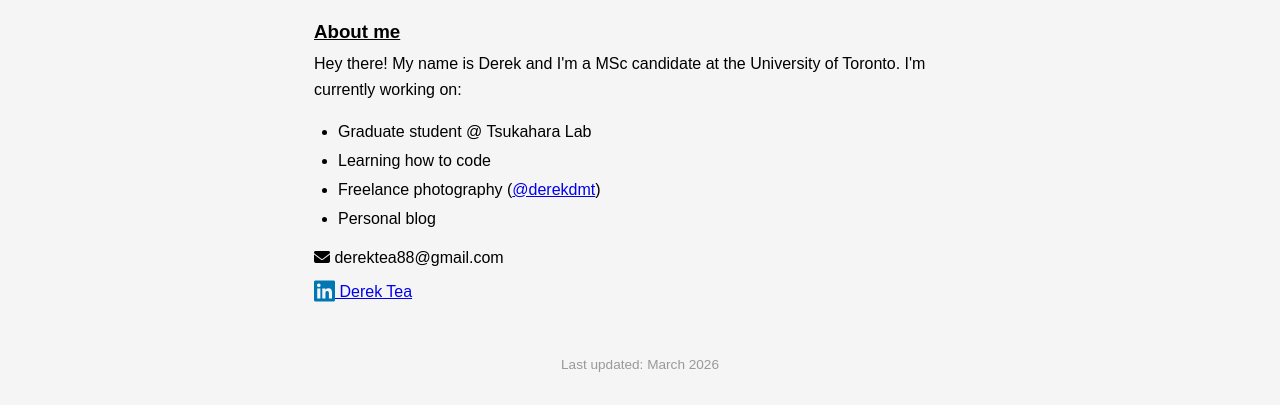
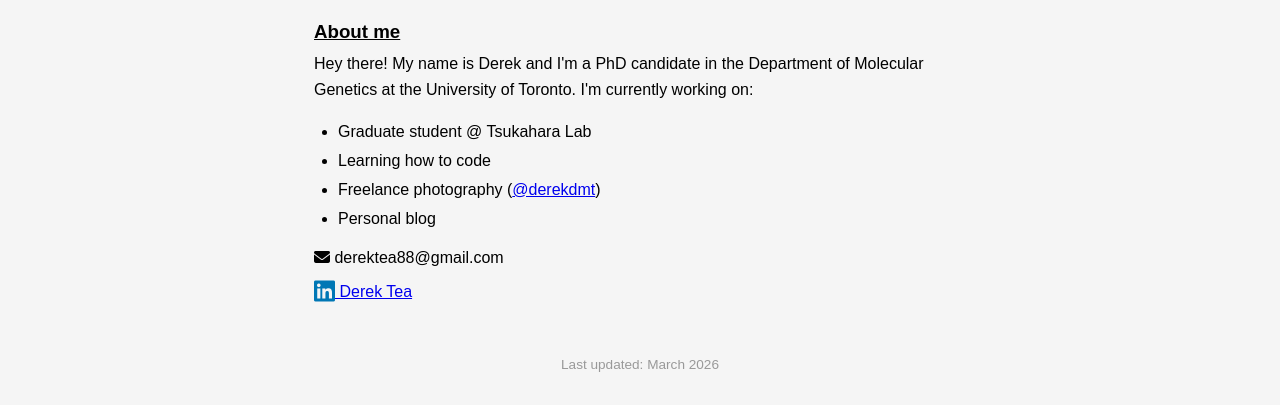
Before and after one commit to DerekTea/personal-website, a plain HTML site: page index.html in a window 1280 px wide. Shown: the part 395-800 px from the top of the page. Drawn offline with Linux system fonts and the light colour scheme.

Commit message:
Update index.html

```diff
--- a/index.html
+++ b/index.html
@@ -167,7 +167,7 @@
 
         <h3>About me</h3>
         <p>
-            Hey there! My name is Derek and I'm a MSc candidate at the University of Toronto. I'm currently working on:
+            Hey there! My name is Derek and I'm a PhD candidate in the Department of Molecular Genetics at the University of Toronto. I'm currently working on:
         </p>
         <ul>
             <li>Graduate student @ Tsukahara Lab</li>
```
